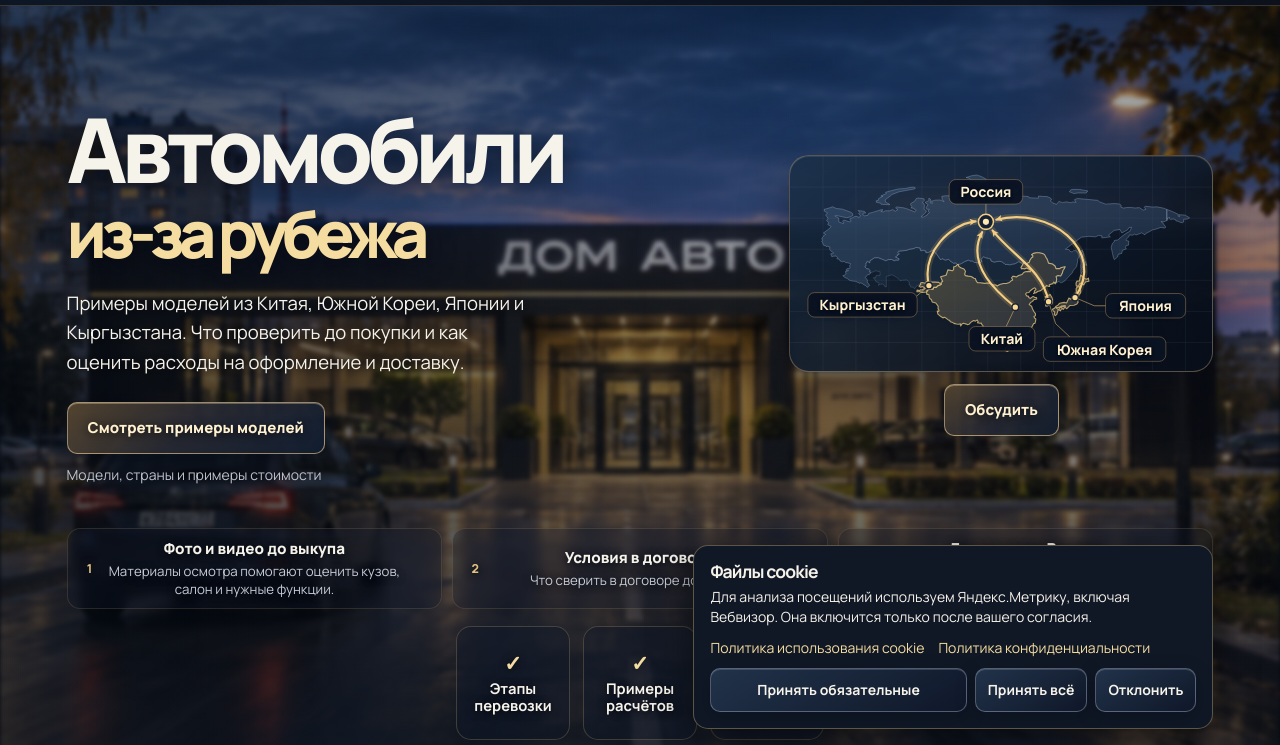
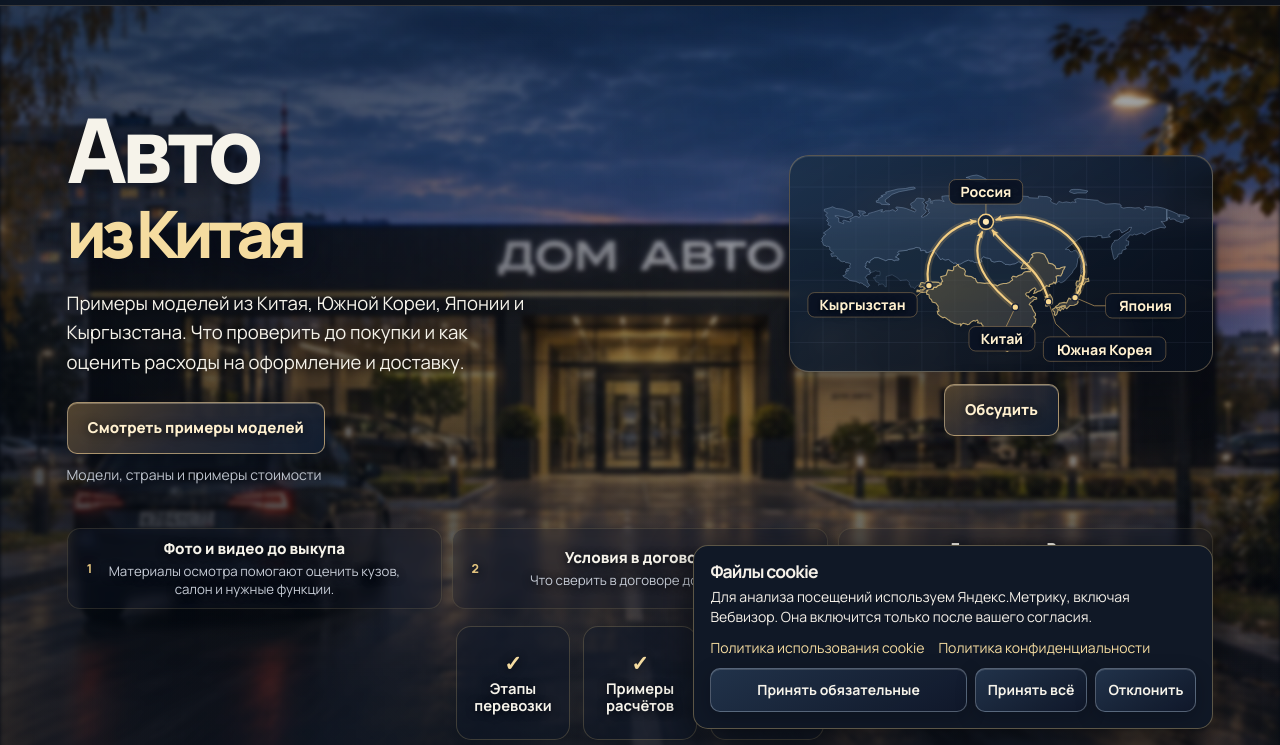
Before and after one commit to SEOMAPS/Dom-avto, a plain HTML site: page index.html in a window 1280 px wide. Shown: the part 55-800 px from the top of the page. Drawn offline with Linux system fonts and the light colour scheme.

Commit message:
Rename homepage heading to Авто из Китая

```diff
--- a/index.html
+++ b/index.html
@@ -5,7 +5,7 @@
   <meta name="viewport" content="width=device-width, initial-scale=1, viewport-fit=cover">
   <meta name="theme-color" content="#090e17">
   <meta name="description" content="Каталог моделей из Китая, Южной Кореи, Японии и Кыргызстана. Как проверить машину перед покупкой и из чего складывается стоимость доставки.">
-  <title>Автомобили из-за рубежа и примеры расчётов | Дом Авто</title>
+  <title>Авто из Китая | Дом Авто</title>
   <link rel="canonical" href="https://domavto56.ru/">
   <meta property="og:url" content="https://domavto56.ru/">
   <link rel="icon" type="image/png" sizes="96x96" href="assets/dom-icon.png">
@@ -14,7 +14,7 @@
   <script src="app.js" defer></script>
   <meta property="og:type" content="website">
   <meta property="og:site_name" content="Дом Авто">
-  <meta property="og:title" content="Автомобили из-за рубежа и примеры расчётов | Дом Авто">
+  <meta property="og:title" content="Авто из Китая | Дом Авто">
   <meta property="og:description" content="Каталог моделей из Китая, Южной Кореи, Японии и Кыргызстана. Как проверить машину перед покупкой и из чего складывается стоимость доставки.">
   <script type="application/ld+json">{"@context":"https://schema.org","@type":"WebSite","name":"Дом Авто"}</script>
   <!-- Analytics is activated by cookies.js only after consent. -->
@@ -96,7 +96,7 @@
     <section class="hero" id="top" aria-labelledby="main-title">
       <div class="container hero-grid">
         <div class="hero-copy">
-          <h1 id="main-title">Автомобили <em>из-за рубежа</em></h1>
+          <h1 id="main-title">Авто <em>из Китая</em></h1>
           <p class="hero-description">Примеры моделей из Китая, Южной Кореи, Японии и Кыргызстана. Что проверить до покупки и как оценить расходы на оформление и доставку.</p>
           <div class="hero-action">
             <a class="button button--gold" href="catalog.html">Смотреть примеры моделей</a>
```
